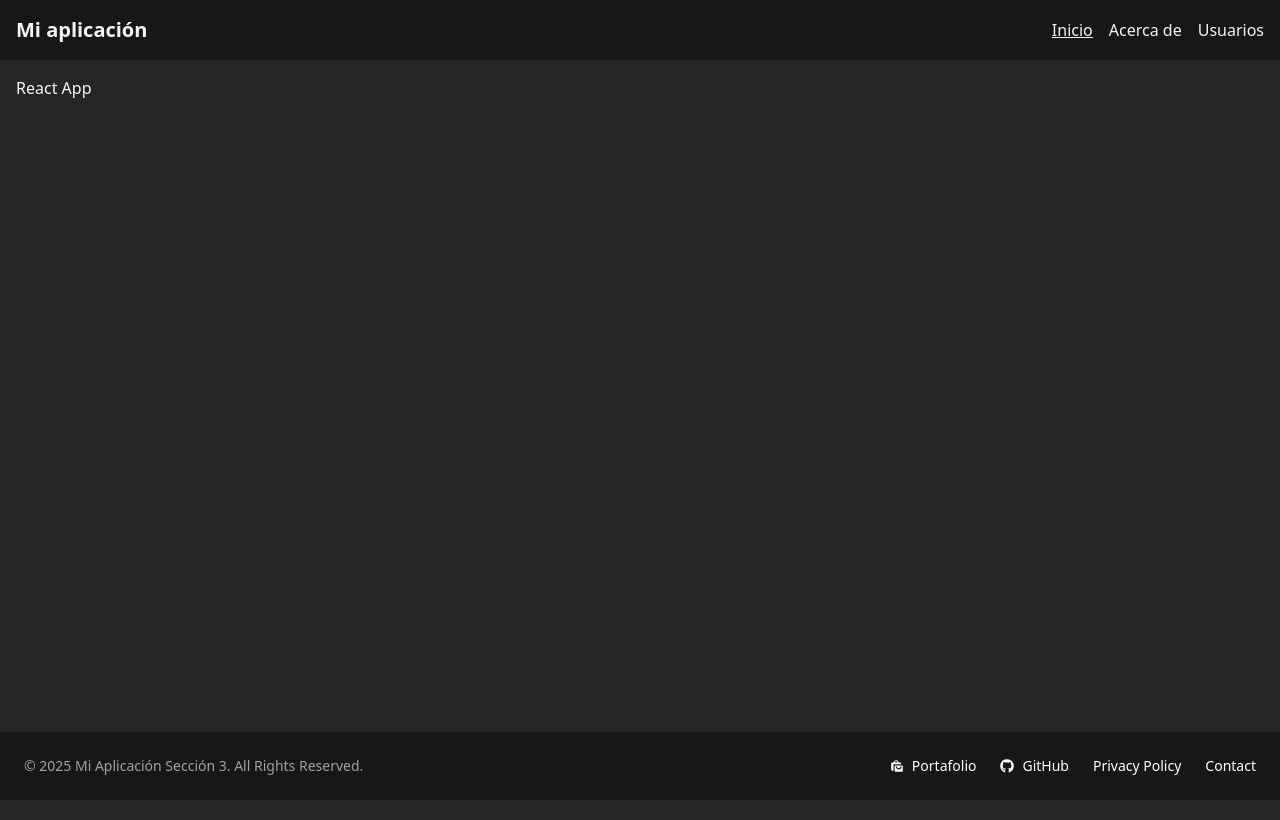
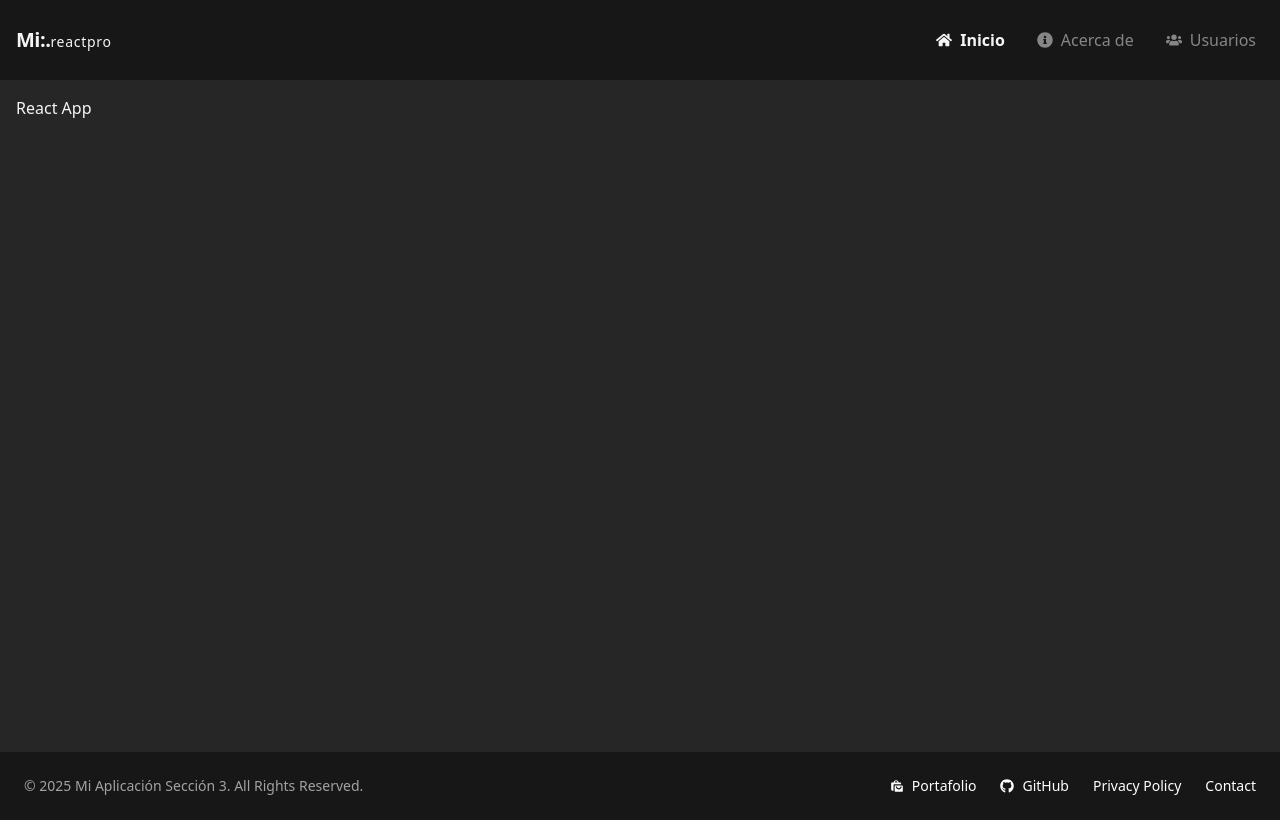
Before and after one commit to CastDev-j/react-app, a React (Vite) app: page / in a window 1280 px wide. Built offline with nearby package versions, Linux system fonts and the light colour scheme.

Commit message:
Enhance Header component with improved styling and icon integration

```diff
--- a/src/components/shared/Header.tsx
+++ b/src/components/shared/Header.tsx
@@ -1,41 +1,51 @@
+import { FaHome, FaInfoCircle, FaUsers } from "react-icons/fa";
 import { NavLink } from "react-router";
 
 export const Header = () => {
   return (
     <header className="bg-neutral-900 p-4">
-      <div className="container mx-auto flex justify-between items-center">
-        <h1 className="text-xl font-bold">Mi aplicación</h1>
+      <div className="container mx-auto flex justify-between items-center flex-wrap">
+        <h1 className="text-xl font-bold">
+          <span className="-tracking-wide">Mi:.</span>
+          <span className="font-light tracking-wider text-sm">reactpro</span>
+        </h1>
         <nav>
-          <ul className="flex space-x-4">
+          <ul className="flex space-x-4 items-center justify-center">
             <li>
-              <a href="#" className="hover:underline">
               <NavLink
                 to="/"
-                  className={({ isActive }) => (isActive ? "underline" : "")}
+                className={({ isActive }) =>
+                  isActive
+                    ? "font-bold transition-all py-3 px-2 flex items-center gap-2"
+                    : "hover:text-neutral-100 transition-all py-3 px-2 flex items-center gap-2 text-neutral-100/50"
+                }
               >
-                  Inicio
+                <FaHome /> <span>Inicio</span>
               </NavLink>
-              </a>
             </li>
             <li>
-              <a href="#" className="hover:underline">
               <NavLink
                 to="/about"
-                  className={({ isActive }) => (isActive ? "underline" : "")}
+                className={({ isActive }) =>
+                  isActive
+                    ? "font-bold transition-all py-3 px-2 flex items-center gap-2"
+                    : "hover:text-neutral-100 transition-all py-3 px-2 flex items-center gap-2 text-neutral-100/50"
+                }
               >
-                  Acerca de
+                <FaInfoCircle /> <span>Acerca de</span>
               </NavLink>
-              </a>
             </li>
             <li>
-              <a href="#" className="hover:underline">
               <NavLink
                 to="/users"
-                  className={({ isActive }) => (isActive ? "underline" : "")}
+                className={({ isActive }) =>
+                  isActive
+                    ? "font-bold transition-all py-3 px-2 flex items-center gap-2"
+                    : "hover:text-neutral-100 transition-all py-3 px-2 flex items-center gap-2 text-neutral-100/50"
+                }
               >
-                  Usuarios
+                <FaUsers /> <span>Usuarios</span>
               </NavLink>
-              </a>
             </li>
           </ul>
         </nav>
```
Lines whose indentation alone changed are shown as unchanged.
